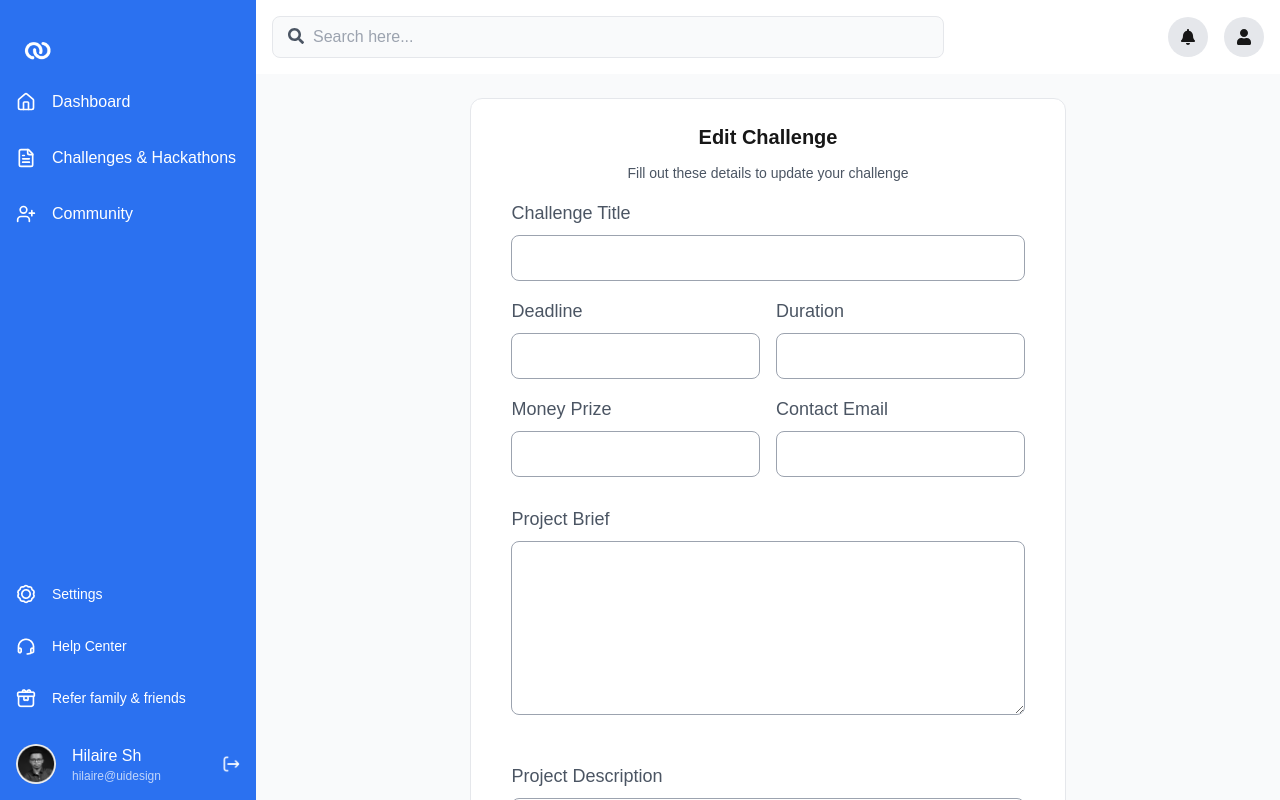
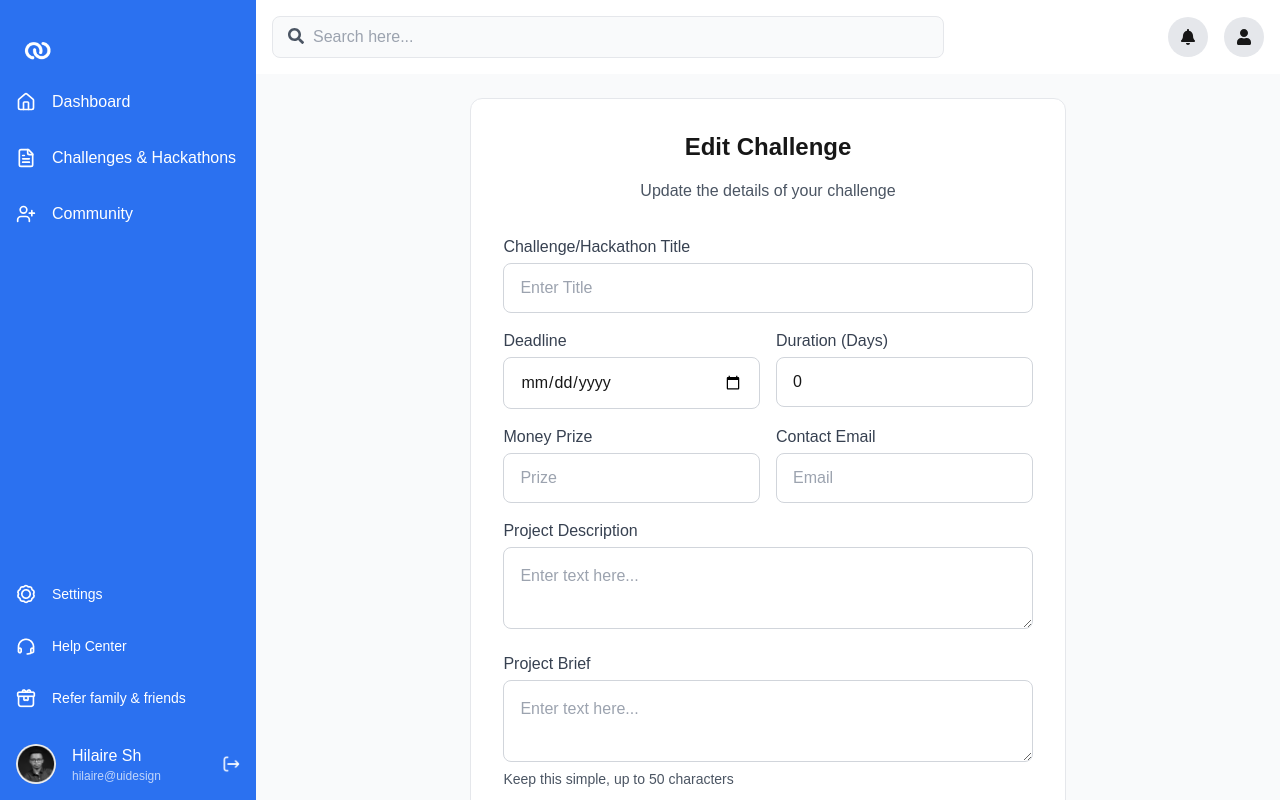
Before and after one commit to Viateur-akimana/umurava, a Next.js app: page /admin/challenges/1/edit in a window 1280 px wide. Built offline with nearby package versions, Linux system fonts and the light colour scheme; no server answers; sample sign-in values are in the browser's storage.

Commit message:
Challenge edit form

```diff
--- a/src/components/layout/EditChallengeForm.tsx
+++ b/src/components/layout/EditChallengeForm.tsx
@@ -1,25 +1,26 @@
 "use client";
-import React, { useState, useEffect, ChangeEvent, FormEvent } from "react";
+import React, { useState, useEffect } from "react";
+import { useRouter } from "next/navigation";
 import { Challenge } from "@/types/challenge";
 import { useUpdateChallenge } from "@/hooks/useChallenges";
 
-interface EditChallengeFormProps {
-  challenge: Challenge | null;
-}
-
-const EditChallengeForm: React.FC<EditChallengeFormProps> = ({ challenge }) => {
+const EditChallengeForm: React.FC<{ challenge: Challenge | null }> = ({ challenge }) => {
+  const router = useRouter();
+  const [currentDate] = useState(new Date().toISOString().split("T")[0]);
+  const [duration, setDuration] = useState(0);
   const { handleUpdateChallenge, loading, error, success } = useUpdateChallenge();
-  const [formData, setFormData] = useState({
+  const [formData, setFormData] = useState<Partial<Challenge>>({
     title: "",
     deadline: "",
-    duration: "",
-    prize: "",
+    moneyPrize: "",
     contactEmail: "",
     projectBrief: "",
-    projectDescription: "",
-    description: [] as string[],
-    requirements: [] as string[],
-    deliverable: [] as string[],
+    projectDescription: [],
+    projectRequirements: [],
+    deliverables: [],
+    seniorityLevel: ["junior"],
+    category: "design",
+    skillsNeeded: [],
   });
 
   useEffect(() => {
@@ -27,152 +28,344 @@ const EditChallengeForm: React.FC<EditChallengeFormProps> = ({ challenge }) => {
       setFormData({
         title: challenge.title || "",
         deadline: challenge.deadline || "",
-        duration: challenge.timeline || "",
-        prize: challenge.moneyPrize || "",
+        moneyPrize: challenge.moneyPrize || "",
         contactEmail: challenge.contactEmail || "",
         projectBrief: challenge.projectBrief || "",
-        projectDescription: challenge.projectDescription?.join(", ") || "",
-        description: challenge.projectDescription || [],
-        requirements: challenge.projectRequirements || [],
-        deliverable: challenge.deliverables || [],
+        projectDescription: challenge.projectDescription || [],
+        projectRequirements: challenge.projectRequirements || [],
+        deliverables: challenge.deliverables || [],
+        seniorityLevel: challenge.seniorityLevel || ["junior"],
+        category: challenge.category || "design",
+        skillsNeeded: challenge.skillsNeeded || [],
       });
     }
   }, [challenge]);
 
-  const handleChange = (e: ChangeEvent<HTMLInputElement | HTMLTextAreaElement>) => {
+  useEffect(() => {
+    if (formData.deadline) {
+      const deadlineDate = new Date(formData.deadline);
+      const currentDate = new Date();
+      const timeDifference = deadlineDate.getTime() - currentDate.getTime();
+      const days = Math.floor(timeDifference / (1000 * 3600 * 24));
+      setDuration(days >= 0 ? days : 0);
+    }
+  }, [formData.deadline]);
+
+  const handleChange = (
+    e: React.ChangeEvent<HTMLInputElement | HTMLTextAreaElement | HTMLSelectElement>
+  ) => {
     const { name, value } = e.target;
-    setFormData((prev) => ({ ...prev, [name]: value }));
+    if (name === "seniorityLevel") {
+      setFormData((prevState) => ({
+        ...prevState,
+        [name]: [value],
+      }));
+    } else {
+      setFormData((prevState) => ({
+        ...prevState,
+        [name]: value,
+      }));
+    }
   };
 
-  const handleSubmit = async (e: FormEvent) => {
+  const handleTextareaArrayChange = (
+    e: React.ChangeEvent<HTMLTextAreaElement>,
+    field: keyof Pick<Challenge, "projectDescription" | "deliverables">
+  ) => {
+    const value = e.target.value;
+    setFormData((prevState) => ({
+      ...prevState,
+      [field]: [value],
+    }));
+  };
+
+  const handleArrayChange = (
+    e: React.KeyboardEvent<HTMLInputElement>,
+    field: keyof Pick<Challenge, "skillsNeeded" | "projectRequirements">
+  ) => {
+    const target = e.target as HTMLInputElement;
+    const value = target.value.trim();
+
+    if (e.key === "Enter" && value !== "") {
+      e.preventDefault();
+      setFormData((prevState) => ({
+        ...prevState,
+        [field]: [...(prevState[field] || []), value],
+      }));
+      target.value = "";
+    }
+  };
+
+  const handleRemoveArrayItem = (
+    index: number,
+    field: keyof Pick<Challenge, "skillsNeeded" | "projectRequirements">
+  ) => {
+    setFormData((prevState) => ({
+      ...prevState,
+      [field]: (prevState[field] || []).filter((_, i) => i !== index),
+    }));
+  };
+
+  const handleSubmit = async (e: React.FormEvent) => {
     e.preventDefault();
-
     if (!challenge) return;
 
-    const formattedData = {
-      title: formData.title,
-      deadline: formData.deadline,
-      moneyPrize: formData.prize,
-      contactEmail: formData.contactEmail,
-      projectBrief: formData.projectBrief,
-      projectDescription: formData.description,
-      projectRequirements: formData.requirements,
-      deliverables: formData.deliverable,
-      seniorityLevel: ["JUNIOR"],
-      category: "DESIGN",
-      skillsNeeded: [],
-    };
-
-    await handleUpdateChallenge(challenge._id, formattedData);
+    try {
+      const updatedChallenge = await handleUpdateChallenge(challenge._id, formData);
+      console.log("Updated challenge:", updatedChallenge)
+      if (success) {
+        alert("Challenge updated successfully!");
+        router.push("/challenges");
+      }
+    } catch (err) {
+      console.error("Error updating challenge:", err);
+      alert(error || "An error occurred while updating the challenge");
+    }
   };
 
   return (
     <div className="w-full flex justify-center mx-auto my-6 items-center min-h-screen">
-      <div className="bg-white py-6 px-4 lg:px-6 md:px-4 rounded-xl border w-full lg:w-3/5 md:w-4/5">
-        <h1 className="text-xl font-semibold text-center mb-3">Edit Challenge</h1>
-        <p className="text-center text-gray-600 mb-4 text-sm">Fill out these details to update your challenge</p>
-        <form className="px-4 space-y-4" onSubmit={handleSubmit}>
-          <div className="space-y-2">
-            <label htmlFor="title" className="block text-lg text-gray-600">Challenge Title</label>
+      <div className="bg-white py-8 px-3 lg:px-8 md:px-5 rounded-xl border w-full lg:w-3/5 md:w-4/5">
+        <h1 className="text-2xl font-bold text-center mb-4">
+          Edit Challenge
+        </h1>
+        <p className="text-center text-gray-600 mb-8">
+          Update the details of your challenge
+        </p>
+        <form onSubmit={handleSubmit}>
+          <div className="mb-4">
+            <label htmlFor="title" className="block text-md font-medium text-gray-700 mb-1">
+              Challenge/Hackathon Title
+            </label>
             <input
+              id="title"
               type="text"
               name="title"
               value={formData.title}
+              placeholder="Enter Title"
               onChange={handleChange}
-              className="border border-gray-400 rounded-lg w-full px-3 py-2 outline-none focus:border-red-300 text-lg"
+              className="w-full px-4 py-3 border border-gray-300 rounded-lg focus:outline-none focus:ring focus:ring-blue-300"
+              required
             />
           </div>
-          <div className="flex items-center w-full gap-4">
-            <div className="flex-1 space-y-2">
-              <label htmlFor="deadline" className="block text-lg text-gray-600">Deadline</label>
+
+          <div className="flex gap-4 mb-4">
+            <div className="w-1/2">
+              <label htmlFor="deadline" className="block text-md font-medium text-gray-700 mb-1">
+                Deadline
+              </label>
               <input
-                type="text"
+                id="deadline"
+                type="date"
                 name="deadline"
                 value={formData.deadline}
                 onChange={handleChange}
-                className="border border-gray-400 rounded-lg w-full px-3 py-2 outline-none focus:border-red-300 text-lg"
+                min={currentDate}
+                className="w-full px-4 py-3 border border-gray-300 rounded-lg focus:outline-none focus:ring focus:ring-blue-300"
+                required
               />
             </div>
-            <div className="flex-1 space-y-2">
-              <label htmlFor="duration" className="block text-lg text-gray-600">Duration</label>
+            <div className="w-1/2">
+              <label htmlFor="duration" className="block text-md font-medium text-gray-700 mb-1">
+                Duration (Days)
+              </label>
               <input
+                id="duration"
                 type="text"
-                name="duration"
-                value={formData.duration}
-                onChange={handleChange}
-                className="border border-gray-400 rounded-lg w-full px-3 py-2 outline-none focus:border-red-300 text-lg"
+                value={duration}
+                readOnly
+                className="w-full px-4 py-3 border border-gray-300 rounded-lg focus:outline-none focus:ring focus:ring-blue-300"
               />
             </div>
           </div>
-          <div className="flex items-center w-full gap-4">
-            <div className="flex-1 space-y-2">
-              <label htmlFor="prize" className="block text-lg text-gray-600">Money Prize</label>
+
+          <div className="flex gap-4 mb-4">
+            <div className="w-1/2">
+              <label htmlFor="moneyPrize" className="block text-md font-medium text-gray-700 mb-1">
+                Money Prize
+              </label>
               <input
+                id="moneyPrize"
                 type="text"
-                name="prize"
-                value={formData.prize}
+                name="moneyPrize"
+                value={formData.moneyPrize}
+                placeholder="Prize"
                 onChange={handleChange}
-                className="border border-gray-400 rounded-lg w-full px-3 py-2 outline-none focus:border-red-300 text-lg"
+                className="w-full px-4 py-3 border border-gray-300 rounded-lg focus:outline-none focus:ring focus:ring-blue-300"
+                required
               />
             </div>
-            <div className="flex-1 space-y-2">
-              <label htmlFor="contactEmail" className="block text-lg text-gray-600">Contact Email</label>
+            <div className="w-1/2">
+              <label htmlFor="contactEmail" className="block text-md font-medium text-gray-700 mb-1">
+                Contact Email
+              </label>
               <input
-                type="text"
+                id="contactEmail"
+                type="email"
                 name="contactEmail"
                 value={formData.contactEmail}
+                placeholder="Email"
                 onChange={handleChange}
-                className="border border-gray-400 rounded-lg w-full px-3 py-2 outline-none focus:border-red-300 text-lg"
+                className="w-full px-4 py-3 border border-gray-300 rounded-lg focus:outline-none focus:ring focus:ring-blue-300"
+                required
               />
             </div>
           </div>
-          <div className="py-3 space-y-2">
-            <label htmlFor="projectBrief" className="block text-lg text-gray-600">Project Brief</label>
+
+          <div className="mb-4">
+            <label htmlFor="projectDescription" className="block text-md font-medium text-gray-700 mb-1">
+              Project Description
+            </label>
             <textarea
+              id="projectDescription"
+              name="projectDescription"
+              value={formData.projectDescription?.[0] || ""}
+              onChange={(e) => handleTextareaArrayChange(e, "projectDescription")}
+              placeholder="Enter text here..."
+              maxLength={250}
+              className="w-full px-4 py-4 border border-gray-300 rounded-lg focus:outline-none focus:ring focus:ring-blue-300"
+              required
+            />
+          </div>
+
+          <div className="mb-4">
+            <label htmlFor="projectBrief" className="block text-md font-medium text-gray-700 mb-1">
+              Project Brief
+            </label>
+            <textarea
+              id="projectBrief"
               name="projectBrief"
               value={formData.projectBrief}
               onChange={handleChange}
-              className="border border-gray-400 rounded-lg w-full px-3 py-4 text-gray-500 outline-none focus:border-red-300 text-lg"
-              rows={5}
+              placeholder="Enter text here..."
+              maxLength={50}
+              className="w-full px-4 py-4 border border-gray-300 rounded-lg focus:outline-none focus:ring focus:ring-blue-300"
+              required
+            />
+            <p className="text-sm text-gray-600">
+              Keep this simple, up to 50 characters
+            </p>
+          </div>
+
+          <div className="mb-4">
+            <label htmlFor="deliverables" className="block text-md font-medium text-gray-700 mb-1">
+              Deliverables
+            </label>
+            <textarea
+              id="deliverables"
+              name="deliverables"
+              value={formData.deliverables?.[0] || ""}
+              onChange={(e) => handleTextareaArrayChange(e, "deliverables")}
+              placeholder="Enter text here..."
+              className="w-full px-4 py-4 border border-gray-300 rounded-lg focus:outline-none focus:ring focus:ring-blue-300"
+              required
             />
           </div>
-          <div className="py-3 space-y-2">
-            <label htmlFor="projectDescription" className="block text-lg text-gray-600">Project Description</label>
-            <textarea
-              name="projectDescription"
-              value={formData.projectDescription}
+
+          <div className="mb-4">
+            <label htmlFor="seniorityLevel" className="block text-md font-medium text-gray-700 mb-1">
+              Seniority Level
+            </label>
+            <select
+              id="seniorityLevel"
+              name="seniorityLevel"
+              value={formData.seniorityLevel?.[0]}
               onChange={handleChange}
-              className="border border-gray-400 rounded-lg w-full px-3 py-4 text-gray-500 outline-none focus:border-red-300 text-lg"
-              rows={5}
+              className="w-full px-4 py-3 border border-gray-300 rounded-lg focus:outline-none focus:ring focus:ring-blue-300"
+              required
+            >
+              <option value="junior">Junior</option>
+              <option value="intermediate">Intermediate</option>
+              <option value="senior">Senior</option>
+            </select>
+          </div>
+
+          <div className="mb-4">
+            <label htmlFor="category" className="block text-md font-medium text-gray-700 mb-1">
+              Category
+            </label>
+            <select
+              id="category"
+              name="category"
+              value={formData.category}
+              onChange={handleChange}
+              className="w-full px-4 py-3 border border-gray-300 rounded-lg focus:outline-none focus:ring focus:ring-blue-300"
+              required
+            >
+              <option value="design">Design</option>
+              <option value="frontend">Frontend</option>
+              <option value="backend">Backend</option>
+              <option value="fullstack">Fullstack</option>
+            </select>
+          </div>
+
+          <div className="mb-4">
+            <label htmlFor="projectRequirements" className="block text-md font-medium text-gray-700 mb-1">
+              Project Requirements
+            </label>
+            <input
+              id="projectRequirements"
+              type="text"
+              placeholder="Press Enter to add a requirement"
+              onKeyDown={(e) => handleArrayChange(e, "projectRequirements")}
+              className="w-full px-4 py-3 border border-gray-300 rounded-lg focus:outline-none focus:ring focus:ring-blue-300"
             />
+            <ul className="mt-2 space-y-2">
+              {formData.projectRequirements?.map((req, index) => (
+                <li key={index} className="flex justify-between items-center p-2 bg-gray-50 rounded">
+                  <span>{req}</span>
+                  <button
+                    type="button"
+                    onClick={() => handleRemoveArrayItem(index, "projectRequirements")}
+                    className="text-red-500 hover:text-red-700"
+                  >
+                    Remove
+                  </button>
+                </li>
+              ))}
+            </ul>
           </div>
-          <div className="py-3 space-y-2">
-            <label htmlFor="requirements" className="block text-lg text-gray-600">Project Requirements</label>
-            <textarea
-              name="requirements"
-              value={formData.requirements}
-              onChange={handleChange}
-              className="border border-gray-400 rounded-lg w-full px-3 py-4 text-gray-500 outline-none focus:border-red-300 text-lg"
-              rows={5}
+
+          <div className="mb-4">
+            <label htmlFor="skillsNeeded" className="block text-md font-medium text-gray-700 mb-1">
+              Skills Needed
+            </label>
+            <input
+              id="skillsNeeded"
+              type="text"
+              placeholder="Press Enter to add a skill"
+              onKeyDown={(e) => handleArrayChange(e, "skillsNeeded")}
+              className="w-full px-4 py-3 border border-gray-300 rounded-lg focus:outline-none focus:ring focus:ring-blue-300"
             />
+            <ul className="mt-2 space-y-2">
+              {formData.skillsNeeded?.map((skill, index) => (
+                <li key={index} className="flex justify-between items-center p-2 bg-gray-50 rounded">
+                  <span>{skill}</span>
+                  <button
+                    type="button"
+                    onClick={() => handleRemoveArrayItem(index, "skillsNeeded")}
+                    className="text-red-500 hover:text-red-700"
+                  >
+                    Remove
+                  </button>
+                </li>
+              ))}
+            </ul>
           </div>
-          <div className="py-3 space-y-2">
-            <label htmlFor="deliverable" className="block text-lg text-gray-600">Deliverables</label>
-            <textarea
-              name="deliverable"
-              value={formData.deliverable}
-              onChange={handleChange}
-              className="border border-gray-400 rounded-lg w-full px-3 py-4 text-gray-500 outline-none focus:border-red-300 text-lg"
-              rows={5}
-            />
-          </div>
-          {error && <p className="text-red-500">{error}</p>}
-          {success && <p className="text-green-500">Challenge updated successfully!</p>}
-          <div className="flex items-center gap-8 w-full py-8">
-            <button className="border-2 border-[#2B71F0] bg-white hover:bg-[#2B71F0] hover:text-white duration-500 text-[#2B71F0] rounded-lg py-4 px-6 text-lg w-1/3">
+
+          <div className="w-full flex justify-between gap-3 mt-8">
+            <button
+              type="button"
+              onClick={() => router.back()}
+              className="w-2/5 px-6 py-2 border border-blue-500 text-blue-500 font-semibold rounded-lg hover:bg-gray-100 transition-colors"
+            >
               Cancel
             </button>
-            <button type="submit" className="border-2 border-[#2B71F0] bg-[#2B71F0] hover:bg-blue-800 duration-500 text-white rounded-lg py-4 px-6 text-lg">
+            <button
+              type="submit"
+              disabled={loading}
+              className="w-3/5 px-6 py-2 text-white font-semibold bg-blue-500 rounded-lg hover:bg-blue-600 transition-colors disabled:bg-blue-300 disabled:cursor-not-allowed"
+            >
               {loading ? "Updating..." : "Update Challenge"}
             </button>
           </div>
--- a/src/services/challengesService.ts
+++ b/src/services/challengesService.ts
@@ -103,7 +103,7 @@ export const updateChallenge = async (challengeId: string, challengeData: Partia
         const response = await apiClient.put(`/challenges/${challengeId}`, challengeData, {
             headers: getAuthHeaders(),
         });
-        return response.data;
+        return response.data.data;
     } catch (error) {
         console.error("Error updating challenge:", error);
         throw error;
```
